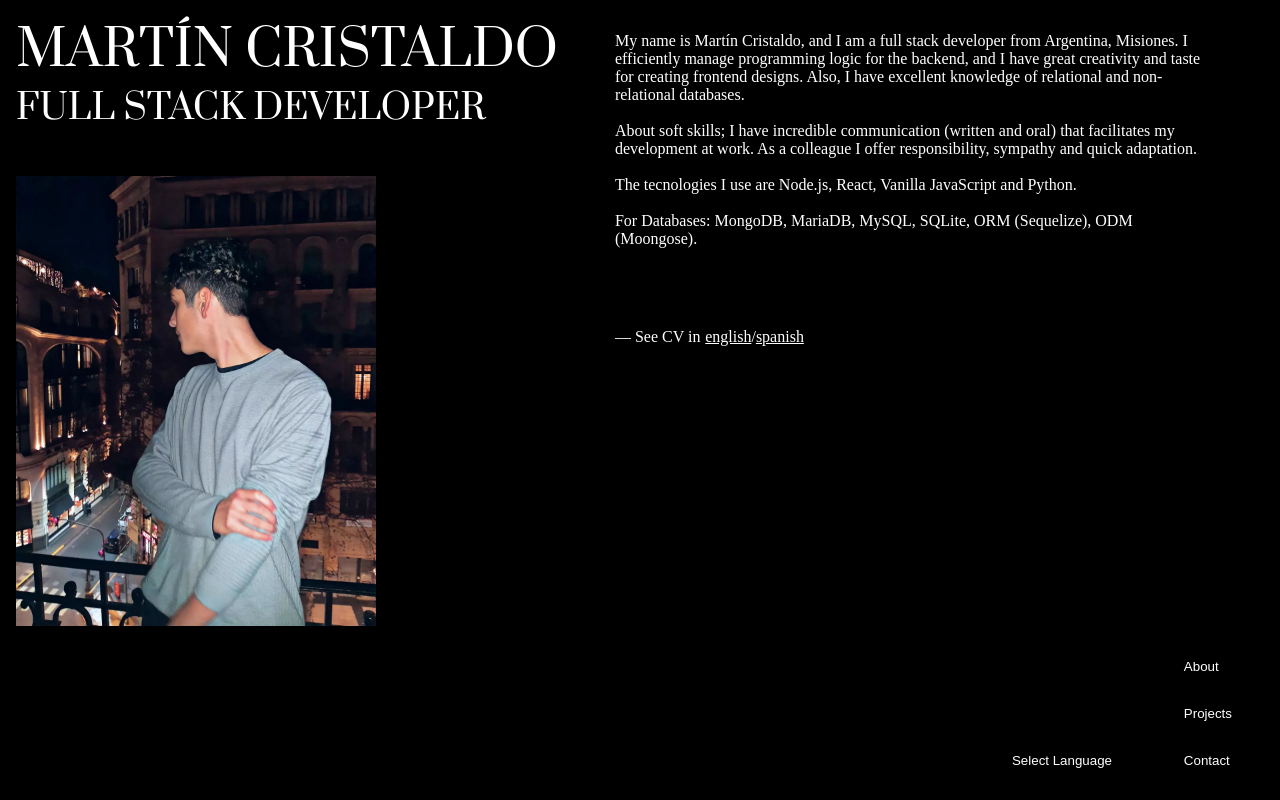
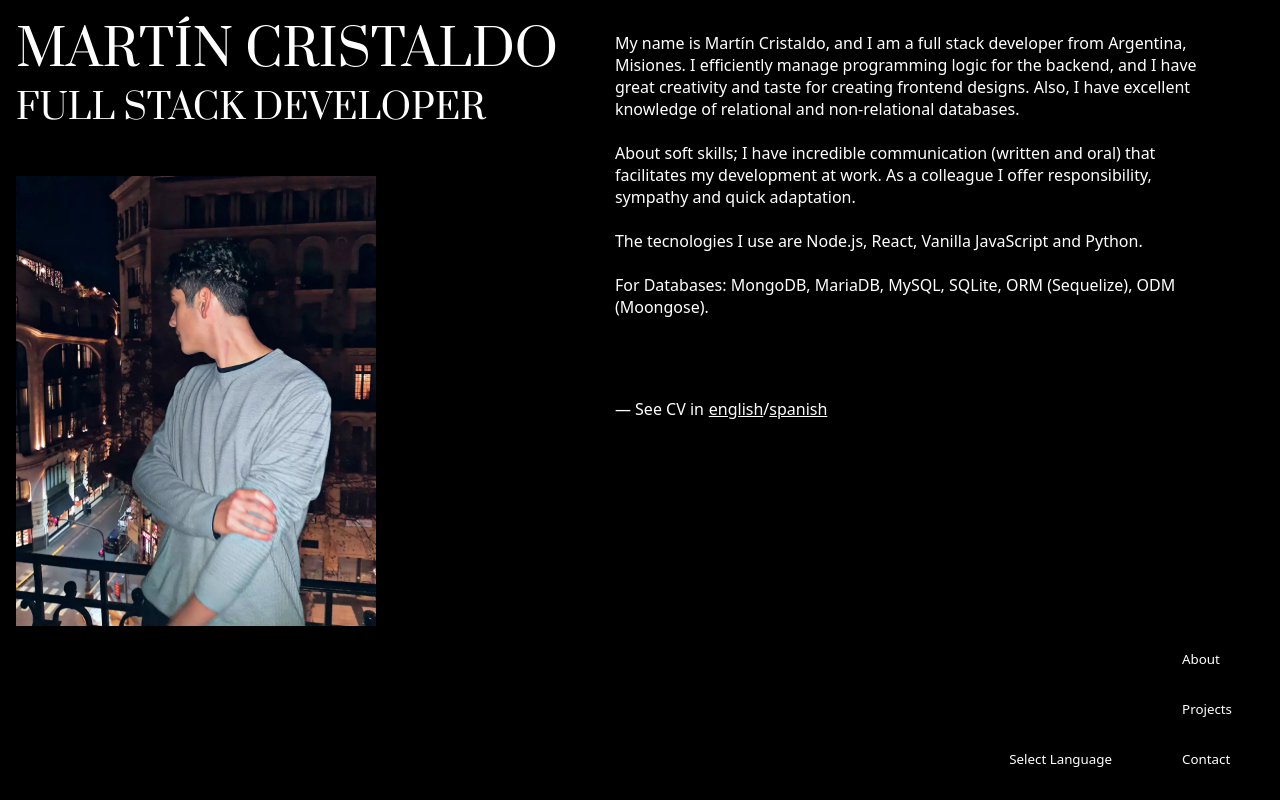
Before and after one commit to martinncdo/portfolio, a React (Vite) app: page / in a window 1280 px wide. Built offline with nearby package versions, Linux system fonts and the light colour scheme.

Commit message:
Cambiando font-family

```diff
--- a/src/index.css
+++ b/src/index.css
@@ -6,7 +6,9 @@
   box-sizing: border-box;
   background-color: black;
   color: white;
+  font-family: system-ui, -apple-system, BlinkMacSystemFont, 'Segoe UI', Roboto, Oxygen, Ubuntu, Cantarell, 'Open Sans', 'Helvetica Neue', sans-serif;
 }
+
 
 /* Reset */
 
```
